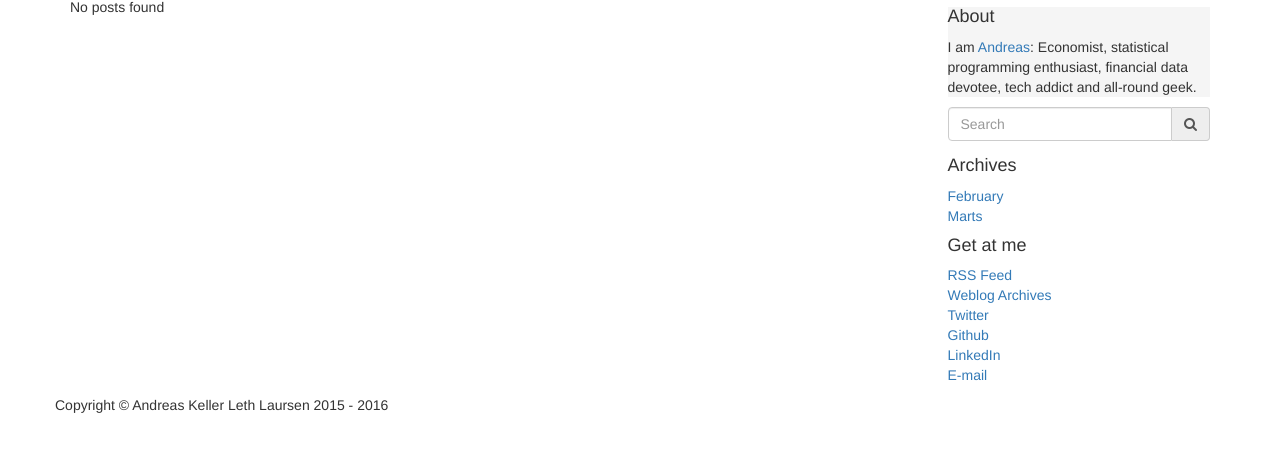
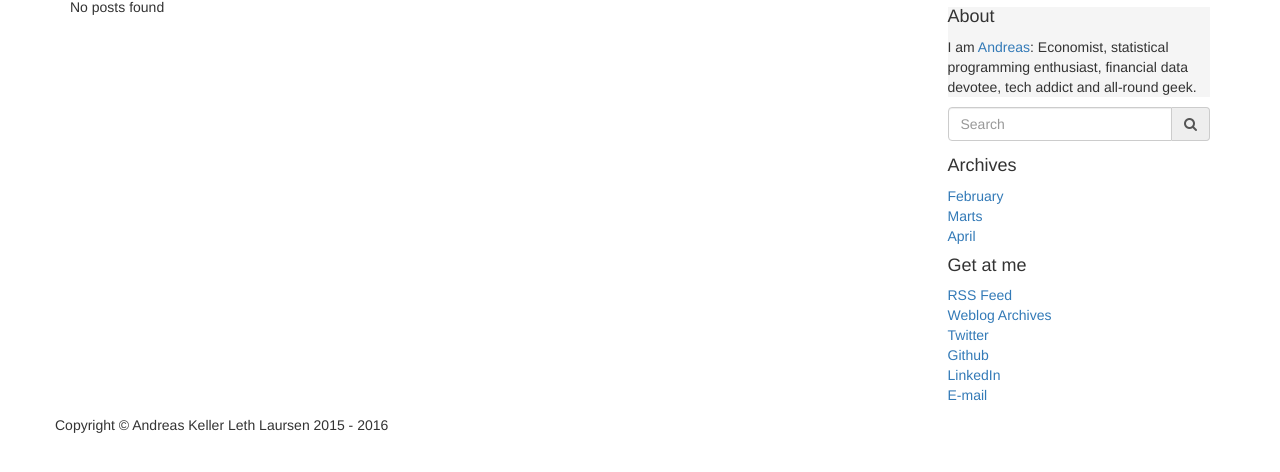
Before and after one commit to AKLLaursen/gamgee, a Django app: page /search in a window 1280 px wide. Shown: the part 243-715 px from the top of the page. Run offline with Django 3.2, Linux system fonts and the light colour scheme; data that the repository does not hold is empty; some libraries are stand-ins or nearby versions.

Commit message:
Added April to monthly archive, because I have no time to make a quick automated solution.

```diff
--- a/blogengine/templates/blogengine/includes/base.html
+++ b/blogengine/templates/blogengine/includes/base.html
@@ -90,6 +90,11 @@
                                         Marts
                                     </a>
                                 </li>
+                                <li>
+                                    <a href="/2016/04/">
+                                        April
+                                    </a>
+                                </li>
                             </ul>
                         </div>
                         <div class="sidebar-module contact">
```
